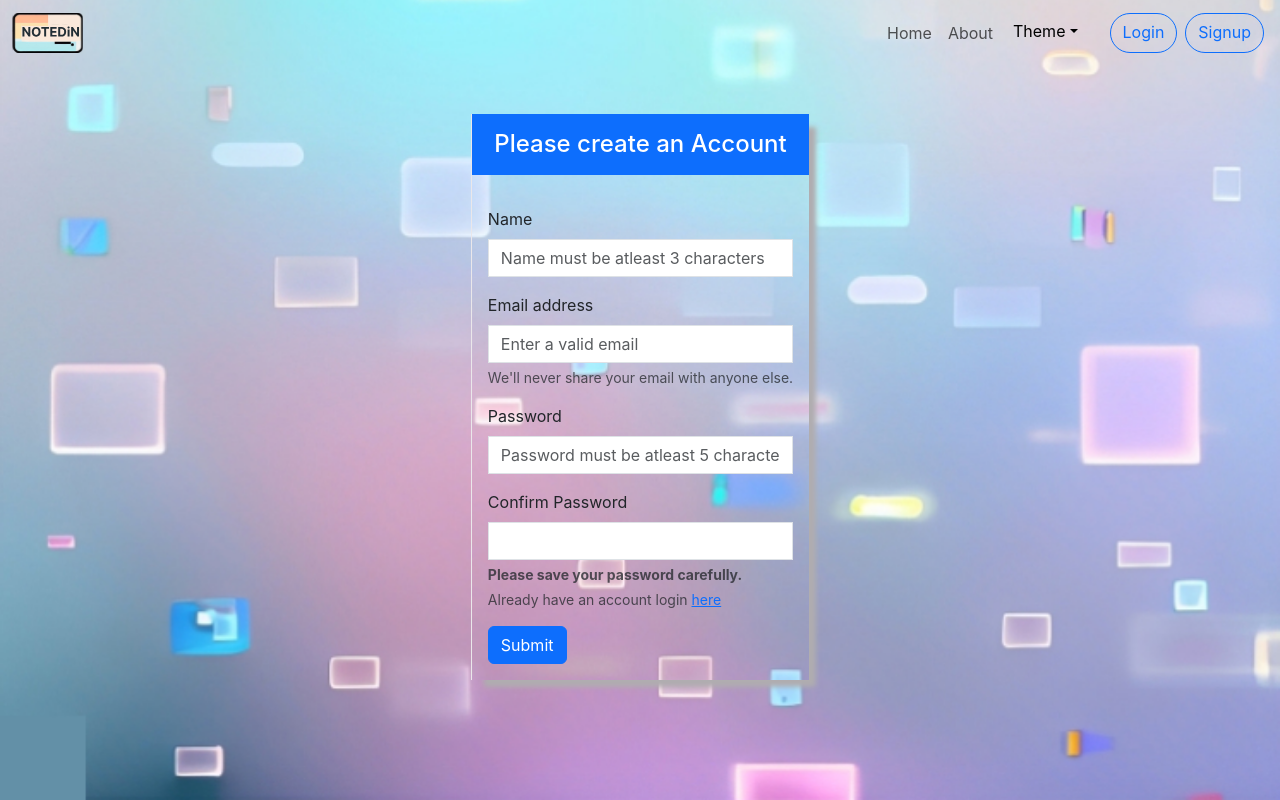
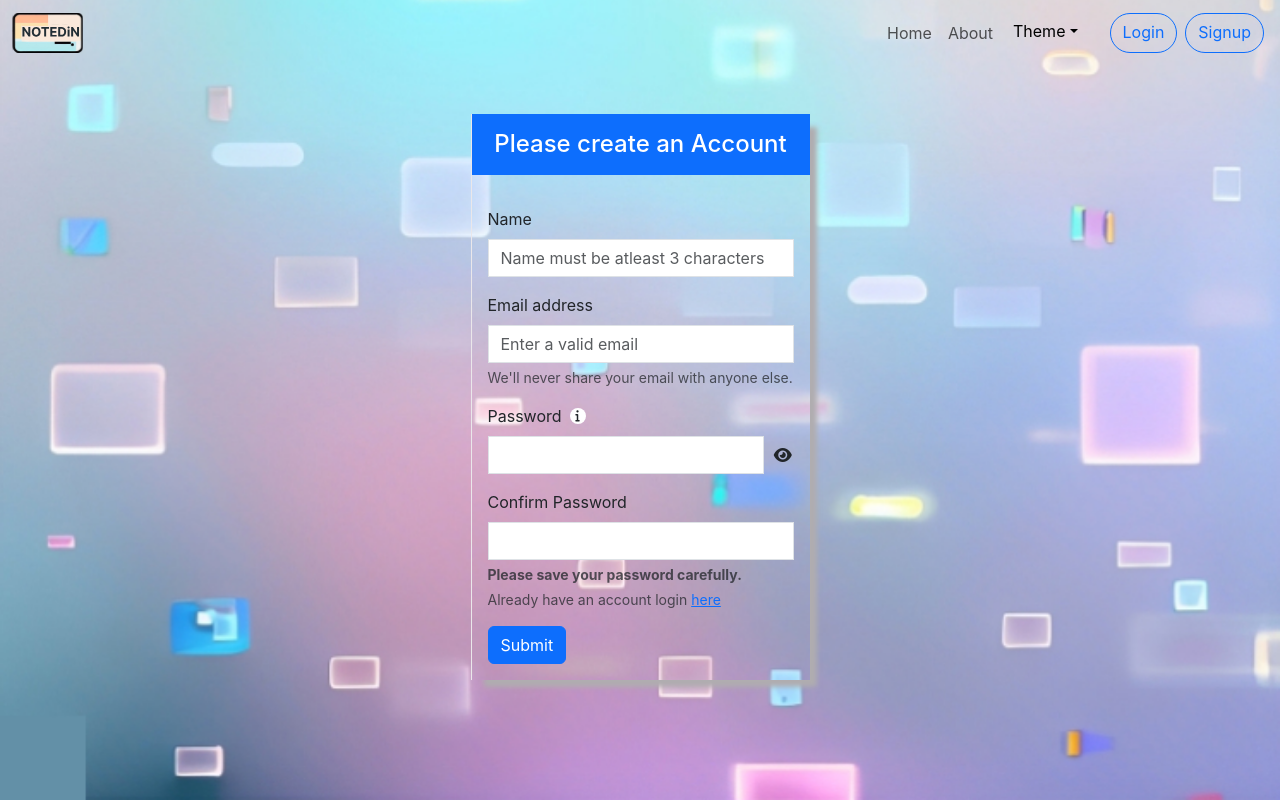
Before and after one commit to tezzv/inotebook, a React (Create React App) app in the folder client/: page /signup in a window 1280 px wide. Built offline with nearby package versions, Linux system fonts and the light colour scheme.

Commit message:
eye icon

```diff
--- a/client/src/Navbar.js
+++ b/client/src/Navbar.js
@@ -12,7 +12,7 @@ import notedInLogo from './components/images/notedin logo.svg'
 const Navbar = () => {
     const navigate = useNavigate();
     const context = useContext(noteContext);
-    const { setNotes, showAlert, classic, futuristic, cool, None } = context;
+    const { setNotes, showAlert, classic, futuristic, cool, None, back } = context;
 
     const logouthandler = () => {
         const confirmed = window.confirm('Are you sure you want to Logout?');
@@ -40,6 +40,14 @@ const Navbar = () => {
             <nav
                 // style={{ backgroundColor: '#e3f2fd' }}
                 className="navbar navbar-expand-lg">
+
+                <div
+                    style={{
+                        backgroundImage: `url(${back})`,
+                    }}
+                    className="bg1"
+                />
+
                 <div className="container-fluid">
                     {/* <Link className="navbar-brand" to="/">Navbar</Link> */}
                     {/* <Link className="navbar-brand" to="/"><img style={{ height: "40px", width: "60px" }} src={iNotebookLogo} /></Link> */}
@@ -64,10 +72,10 @@ const Navbar = () => {
                                 </li>
                                 <li>
                                     <div className="dropdown"
-                                        // onMouseEnter={themehandler}
-                                        // onMouseLeave={themehandler}
+                                    // onMouseEnter={themehandler}
+                                    // onMouseLeave={themehandler}
                                     >
-                                        <button style={{ color: '#000', border: 'none' }} className="btn btn-secondary dropdown-toggle bg-transparent" type="button"  data-bs-toggle="dropdown" aria-expanded="false">
+                                        <button style={{ color: '#000', border: 'none' }} className="btn btn-secondary dropdown-toggle bg-transparent" type="button" data-bs-toggle="dropdown" aria-expanded="false">
                                             Theme
                                         </button>
                                         <ul className="dropdown-menu bg-transparent theme-menu" >
--- a/client/src/components/About.js
+++ b/client/src/components/About.js
@@ -1,21 +1,17 @@
 import React from 'react';
 import classes from './login.module.css';
-import { useContext } from 'react';
-import noteContext from '../context/notes/noteContext';
 
 const About = () => {
   document.title = 'NOTEDiN- About';
-  const context = useContext(noteContext);
-  const { back } = context;
   return (
     <>
-      <div
+      {/* <div
         style={{
           backgroundImage: `url(${back})`,
           opacity: '.5'
         }}
         className="bg1"
-      />
+      /> */}
       <div className={classes.anim1} >
 
         <div style={{
--- a/client/src/components/Home.js
+++ b/client/src/components/Home.js
@@ -8,7 +8,7 @@ import { Link } from 'react-router-dom';
 const Home = () => {
   document.title = 'NOTEDiN- Home';
   const context = useContext(noteContext);
-  const { getUser, back } = context;
+  const { getUser } = context;
 
   const [loading, setLoading] = useState(false);
 
@@ -53,12 +53,12 @@ const Home = () => {
 
   return (
     <>
-      <div
+      {/* <div
         style={{
           backgroundImage: `url(${back})`,
         }}
         className="bg1"
-      />
+      /> */}
 
       {loading &&
         <div style={{ height: '60vh' }} className='d-flex justify-content-center align-items-center'>
--- a/client/src/components/Login.js
+++ b/client/src/components/Login.js
@@ -7,7 +7,7 @@ import classes from './login.module.css';
 const Login = () => {
     document.title = 'NOTEDiN- Login';
     const context = useContext(noteContext);
-    const { showAlert, host, back } = context;
+    const { showAlert, host } = context;
 
     const navigate = useNavigate();
     const [credentials, setCredentials] = useState({ email: "", password: "" })
@@ -57,14 +57,21 @@ const Login = () => {
         }
     }
 
+    const [showpwd, setShowpwd] = useState(false);
+
+    const pwdHandler = () => {
+        setShowpwd(!showpwd);
+    }
+
+
     return (
         <>
-            <div
+            {/* <div
                 style={{
                     backgroundImage: `url(${back})`
                 }}
                 className="bg1"
-            />
+            /> */}
             <div className={classes.anim1 + ' authContainer'}>
                 <div className='authContainer1 authContainer1Login'>
                     <div className='authHeading1'>
@@ -78,7 +85,23 @@ const Login = () => {
                         </div>
                         <div className="mb-3">
                             <label htmlFor="exampleInputPassword1" className="form-label">Password</label>
-                            <input type="password" className="form-control" id="exampleInputPassword1" aria-describedby="passwordHelp" value={credentials.password} name='password' onChange={onChange} autoComplete='' required />
+                            <div className='d-flex'>
+                                <input
+                                    type={!showpwd ? "password" : "text"}
+                                    className="form-control"
+                                    id="exampleInputPassword1"
+                                    aria-describedby="passwordHelp"
+                                    value={credentials.password}
+                                    name='password'
+                                    onChange={onChange}
+                                    autoComplete=''
+                                    required />
+
+                                <label className='d-flex justify-content-center align-items-center' onClick={pwdHandler} style={{ width: '24px', marginLeft: '.5rem' }}>
+                                    {!showpwd && <i className="fa-sharp fa-solid fa-eye" title='show password'></i>}
+                                    {showpwd && <i className="fa-sharp fa-solid fa-eye-slash" title='hide password'></i>}
+                                </label>
+                            </div>
                             <div id="passwordHelp" className="form-text">Do not have an account create <Link to='/signup'>here</Link></div>
                         </div>
                         <button type="submit" className="btn btn-primary">
--- a/client/src/components/Signup.js
+++ b/client/src/components/Signup.js
@@ -7,7 +7,7 @@ import classes from './login.module.css';
 const Signup = () => {
   document.title = 'NOTEDiN- Signup';
   const context = useContext(noteContext);
-  const { showAlert, host, back } = context;
+  const { showAlert, host } = context;
 
   const navigate = useNavigate();
   const [credentials, setCredentials] = useState({ name: "", email: "", cpassword: "", password: "" })
@@ -63,14 +63,21 @@ const Signup = () => {
     }
   }
 
+  const [showpwd, setShowpwd] = useState(false);
+
+  const pwdHandler = () => {
+    setShowpwd(!showpwd);
+  }
+
+
   return (
     <>
-      <div
+      {/* <div
         style={{
           backgroundImage: `url(${back})`
         }}
         className="bg1"
-      />
+      /> */}
       <div className={classes.anim1 + ' authContainer'}>
         <div className='authContainer1'>
           <div className='authHeading1'>
@@ -87,12 +94,45 @@ const Signup = () => {
               <div id="emailHelp" className="form-text">We'll never share your email with anyone else.</div>
             </div>
             <div className="mb-3">
-              <label htmlFor="password" className="form-label">Password</label>
-              <input type="password" className="form-control" id="password" value={credentials.password} name='password' onChange={onChange} minLength={5} placeholder='Password must be atleast 5 characters' autoComplete='' required />
+              <div className='d-flex gap-2'>
+                <label htmlFor="password" className="form-label">Password</label>
+
+
+                <div class="hover-text">
+                  <label className='mt-1  d-flex justify-content-center align-items-center rounded-circle' style={{ width: "1rem", height: "1rem", backgroundColor: "#fff", }}>
+                    <i class="fa-solid fa-info fa-xs"></i>
+                  </label>
+                  <span class="tooltip-text top">
+                    Must contain at least one  number
+                    and one uppercase and lowercase letter,
+                    and at least 8 or more characters
+                  </span>
+                </div>
+              </div>
+              <div className='d-flex'>
+                <input
+                  type={!showpwd ? "password" : "text"}
+                  className="form-control"
+                  id="password"
+                  value={credentials.password}
+                  name='password'
+                  onChange={onChange}
+                  minLength={8}
+                  pattern="(?=.*\d)(?=.*[a-z])(?=.*[A-Z]).{8,}"
+                  // placeholder='Abc@123pq'
+                  autoComplete=''
+                  required />
+
+                <label className='d-flex justify-content-center align-items-center' onClick={pwdHandler} style={{ width: '24px', marginLeft: '.5rem' }}>
+                  {!showpwd && <i className="fa-sharp fa-solid fa-eye" title='show password'></i>}
+                  {showpwd && <i className="fa-sharp fa-solid fa-eye-slash" title='hide password'></i>}
+                </label>
+              </div>
+
             </div>
             <div className="mb-3">
               <label htmlFor="cpassword" className="form-label">Confirm Password</label>
-              <input type="password" className="form-control" id="cpassword" aria-describedby="passwordHelp" value={credentials.cpassword} name='cpassword' onChange={onChange} autoComplete='' required onPaste={(e) => { e.preventDefault() }} />
+              <input type={!showpwd ? "password" : "text"} className="form-control" id="cpassword" aria-describedby="passwordHelp" value={credentials.cpassword} name='cpassword' onChange={onChange} autoComplete='' required onPaste={(e) => { e.preventDefault() }} />
               <div id="passwordHelp" className="form-text"><strong>Please save your password carefully.</strong></div>
               <div id="passwordHelp" className="form-text">Already have an account login <Link to='/login'>here</Link></div>
             </div>
--- a/client/src/index.css
+++ b/client/src/index.css
@@ -78,26 +78,26 @@ i {
   bottom: 0px;
 }
 
-body::-webkit-scrollbar {
+::-webkit-scrollbar {
   width: 8px;
 }
 
-body::-webkit-scrollbar-track {
+::-webkit-scrollbar-track {
   -webkit-box-shadow: inset 0 0 6px rgba(0, 0, 0, 0.3);
 }
 
-body::-webkit-scrollbar-thumb {
-  /* background-color: darkgrey;
-outline: 1px solid slategrey; */
+::-webkit-scrollbar-thumb {
+  /* background-color: #797979; */
+/* outline: 1px solid slategrey; */
 
   /* background-image: linear-gradient(180deg, #d0368a 0%, #708ad4 99%); */
   background-image: linear-gradient(180deg, #808182 0%, #708ad4 99%);
-  box-shadow: inset 2px 2px 6px 0 rgba(#fff, 0.5);
   border-radius: 50px;
 }
 
-body::-webkit-scrollbar-thumb:hover {
+::-webkit-scrollbar-thumb:hover {
   outline: 2px solid slategrey;
+
 }
 
 .scroll-to-top-button {
@@ -143,6 +143,39 @@ body::-webkit-scrollbar-thumb:hover {
   --bs-dropdown-min-width: auto;
 }
 
+
+.tooltip-text {
+  visibility: hidden;
+  position: absolute;
+  z-index: 1;
+  width: 10vw;
+  color: white;
+  background-color: #192733;
+  font-size: 10px;
+  padding: 5px;
+}
+
+.hover-text:hover .tooltip-text {
+  visibility: visible;
+}
+
+.top {
+  top: -40px;
+  left: 200%;
+}
+
+.left::after{
+  top: 35%;
+rotate: 270deg;
+left: 104%;
+}
+
+.hover-text {
+  position: relative;
+  /* display: inline-block; */
+  /* margin: 40px;
+  text-align: center; */
+}
 
 
 @media only screen and (max-width: 990px) {
@@ -190,3 +223,24 @@ body::-webkit-scrollbar-thumb:hover {
   }
 
 }
+
+@media screen and (min-width: 1200px) {
+  /* Define larger scrollbar size for zoom level above 1200px */
+  ::-webkit-scrollbar {
+    width: 8px;
+  }
+
+}
+
+/* Adjust the scrollbar size based on zoom level */
+@media screen and (max-width: 800px) {
+  /* Define smaller scrollbar size for zoom level below 800px */
+  ::-webkit-scrollbar {
+    width: 5px;
+  }
+
+  .tooltip-text{
+    width: 30vw;
+  }
+
+}
```
